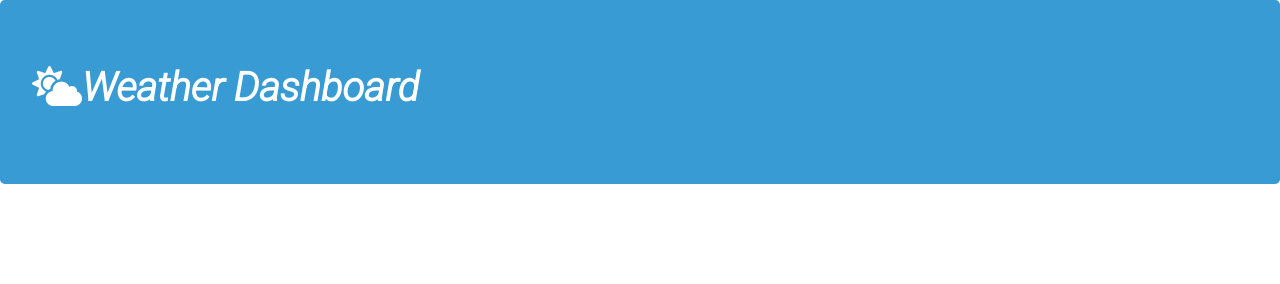
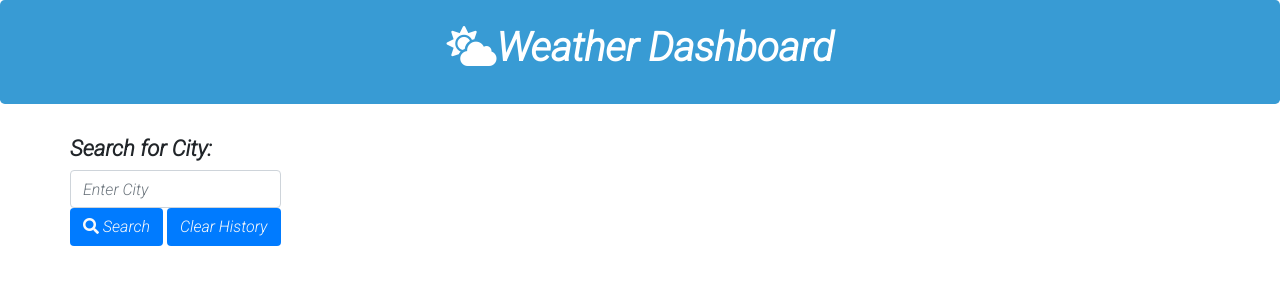
Before and after one commit to willyhuang18/Weather-Dashborad, a plain HTML site: page index.html in a window 1280 px wide. Drawn offline with nearby package versions, Linux system fonts and the light colour scheme.

Commit message:
styling button

```diff
--- a/index.html
+++ b/index.html
@@ -13,8 +13,21 @@
   <link rel="stylesheet" href="style.css"/>
 </head>
 <body>
-    <div class="jumbotron" style="background-color:#389bd4 ;color: #fff;">
+    <!-- Using bootstrap for editing the style -->
+    <div class="jumbotron text-center p-4 container-fluid" style="background-color:#389bd4 ;color: #fff;">
         <h1> <i class="fas fa-cloud-sun"></i><strong>Weather Dashboard</strong></h1>
+    </div>
+<!-- make some row for the city -->
+    <div class="container">
+        <div class="row">
+            <div>
+                <!-- button for search the city -->
+                <h2><strong>Search for City:</strong></h2>
+                <input type="text" id="input" class="form-control" placeholder="Enter City">
+                <button id="search-button" class="btn bg-primary text-light"><i class="fas fa-search"></i> Search </button>
+                <button id="clear-button" class="btn bg-primary text-light">Clear History</button>
+            </div>
+        </div>
     </div>
 
 
--- a/style.css
+++ b/style.css
@@ -6,3 +6,6 @@ body{
     font-size: 16px;
     font-family: 'Roboto', sans-serif;
 }
+h2{
+    font-size: 22px;
+}
```
